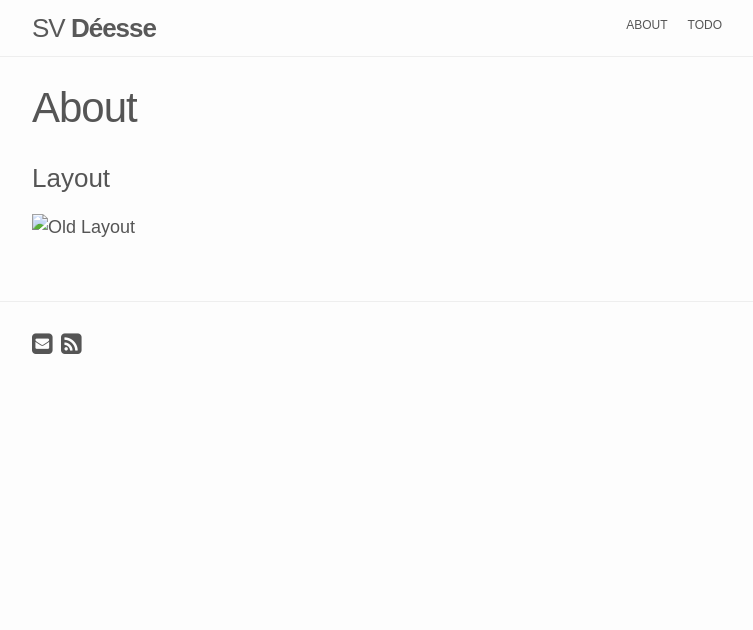
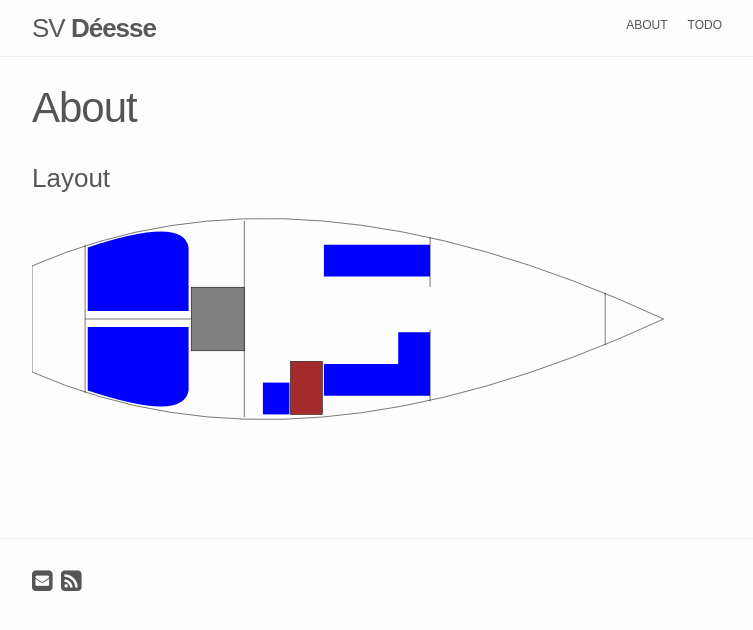
Before and after one commit to xslim/svdeesse.com, a Jekyll site: the page built from about.md, in a window 1280 px wide. Shown: the top 630 px of the page, without its empty margins (263-1016 px from the left). Built offline with Jekyll 4.4.1, drawn with Linux system fonts in a browser that asks for light colours; Markdown is read by kramdown in place of the engine named in the settings.

Commit message:
Testing svg img

```diff
--- a/about.md
+++ b/about.md
@@ -6,4 +6,4 @@ permalink: /about/
 
 ### Layout
 
-![Old Layout](images/layout_old.svg)
+![Old Layout](/images/layout_old.svg)
```
